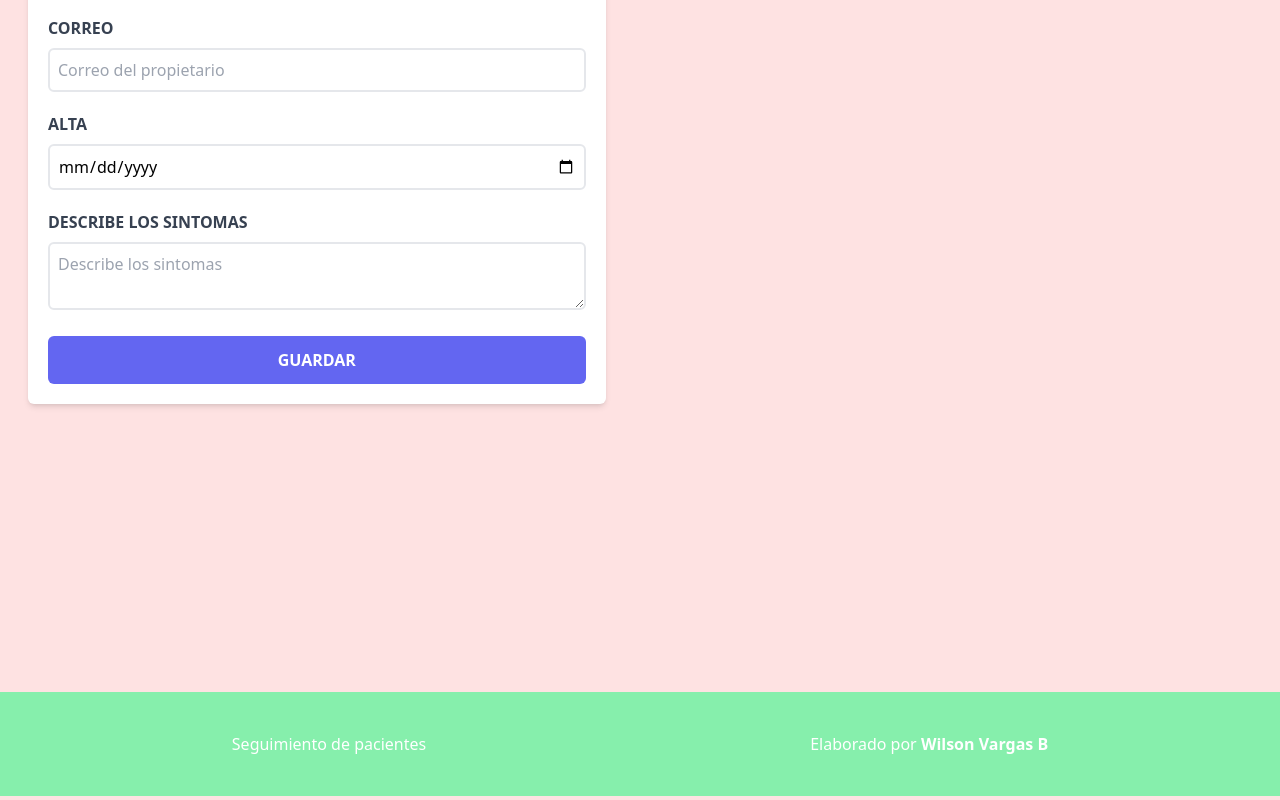
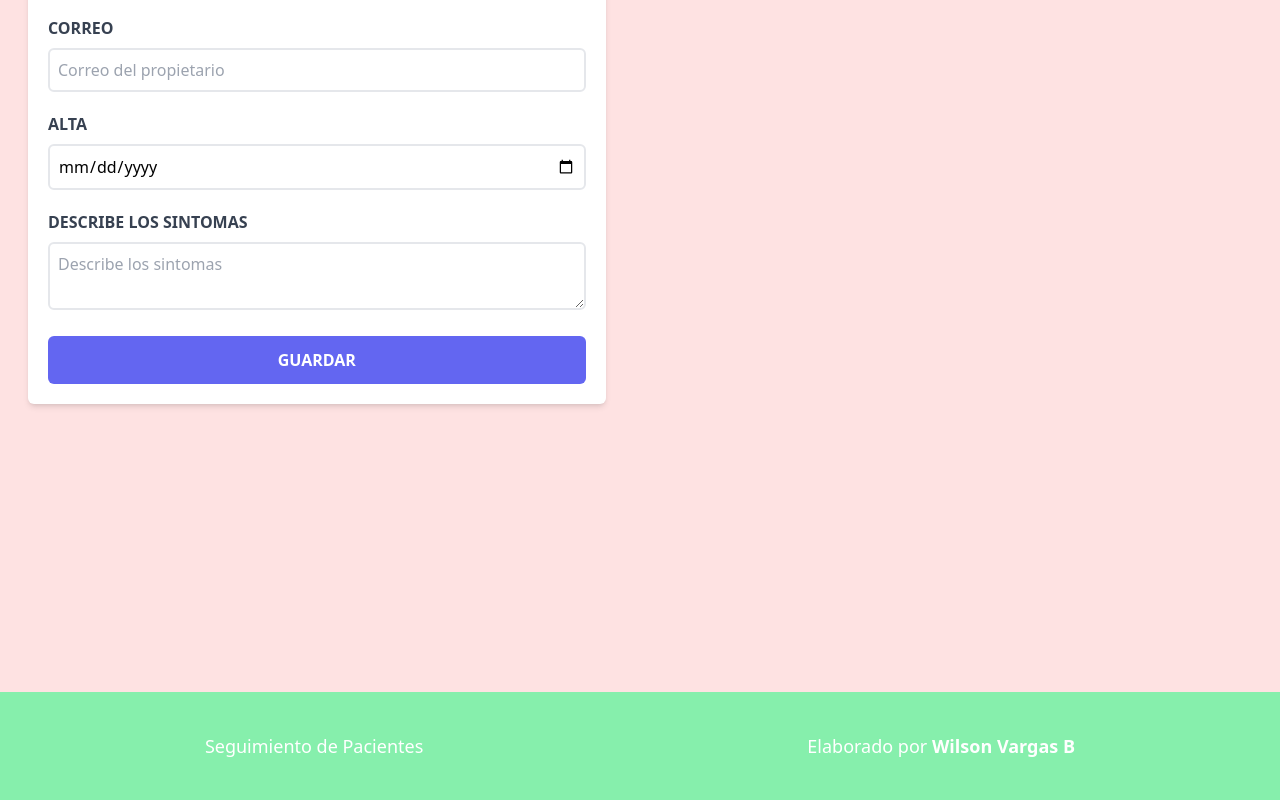
Before and after one commit to wilsonv244/citas_react, a React (Vite) app: page / in a window 1280 px wide. Shown: the part 464-1264 px from the top of the page. Built offline with nearby package versions, Linux system fonts and the light colour scheme.

Commit message:
algunos cambios

```diff
--- a/src/componentes/Footer.jsx
+++ b/src/componentes/Footer.jsx
@@ -2,8 +2,8 @@ function Footer() {
     return(
         <>
             <div className="mt-72 bg-green-300 p-10 flex space-x-96 justify-center">
-                <h1 className="text-white">Seguimiento de pacientes</h1>
-                <h1 className="text-white">Elaborado por <span className="font-bold">Wilson Vargas B</span></h1>
+                <h1 className="text-white text-lg">Seguimiento de Pacientes</h1>
+                <h1 className="text-white text-lg">Elaborado por <span className="font-bold">Wilson Vargas B</span></h1>
             </div>
         </>
     )
```
